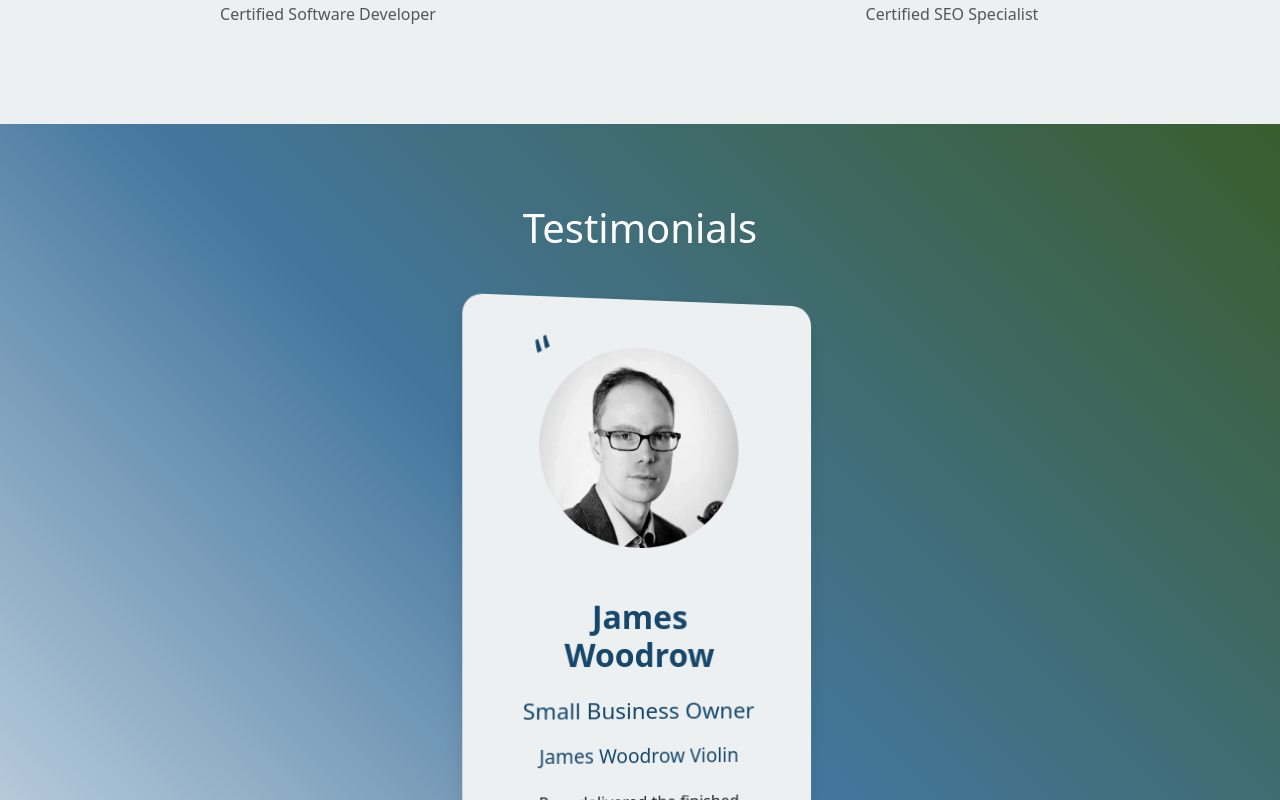
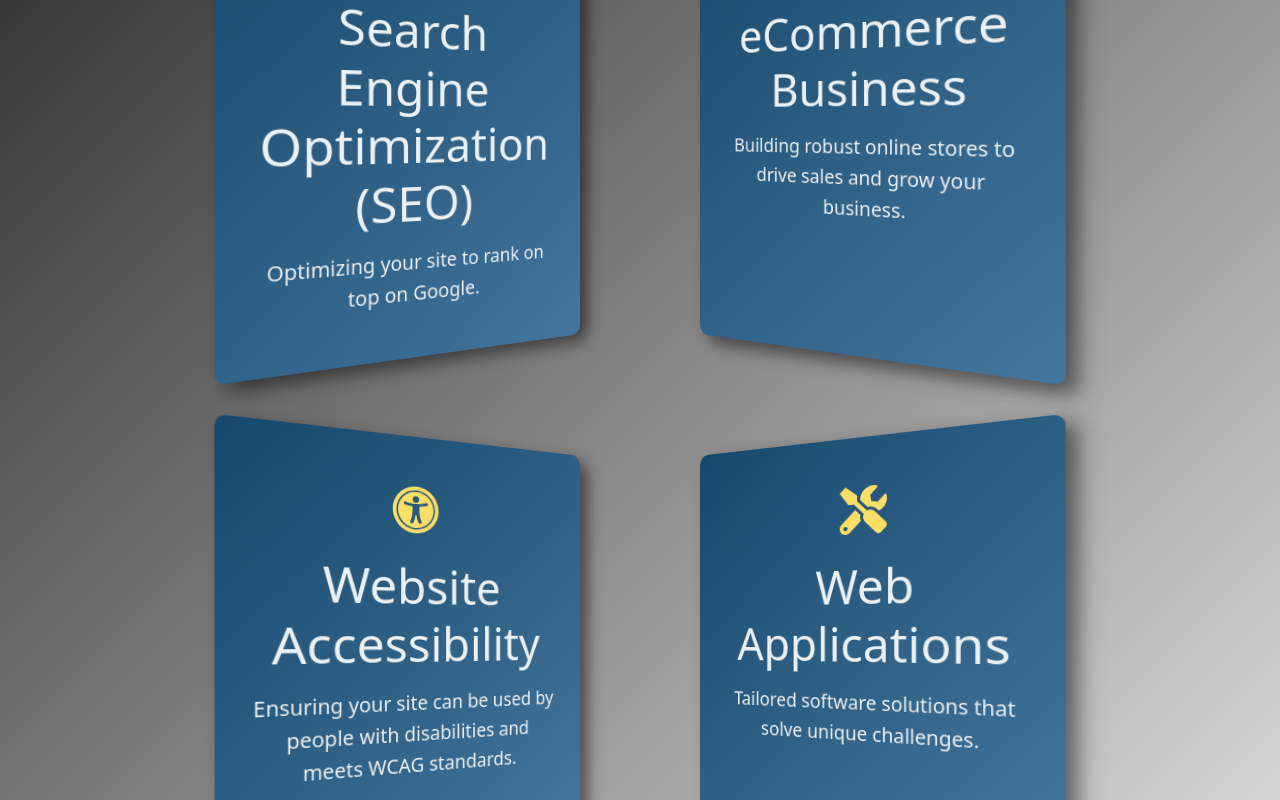
Before and after one commit to RoryDowse/react-portfolio, a React (Vite) app: page / in a window 1280 px wide. Shown: the part 1772-2572 px from the top of the page. Built offline with nearby package versions, Linux system fonts and the light colour scheme.

Commit message:
update max grid size

```diff
--- a/src/components/Services.css
+++ b/src/components/Services.css
@@ -17,7 +17,7 @@
 
 .services-container {
     display: grid;
-    grid-template-columns: repeat(auto-fit, minmax(300px, 1fr));
+    grid-template-columns: repeat(auto-fit, minmax(300px, 0.9fr));
     gap: 5rem;
     justify-content: center;
     justify-items: center;
@@ -80,7 +80,7 @@
 
 @media (max-width: 768px) {
     .services {
-        padding: 4rem;
+        padding: 2rem;
     }
     .service h3 {
         font-size: 2.5rem;
--- a/src/components/Testimonials.css
+++ b/src/components/Testimonials.css
@@ -1,21 +1,21 @@
 /* Testimonials Section */
 .testimonials {
-  padding: 5rem 2rem;
-  background: linear-gradient(-135deg, var(--muted-tertiary-color), var(--secondary-color), #dfe8f0);
-  text-align: center;
+    padding: 5rem 2rem;
+    background: linear-gradient(-135deg, var(--muted-tertiary-color), var(--secondary-color), #dfe8f0);
+    text-align: center;
+}
+
+/* Testimonials Container */
+.testimonials-container {
+  display: grid;
+  grid-template-columns: repeat(auto-fit, minmax(350px, 0.9fr));
+  gap: 3rem;
+  justify-content: center;
+  align-items: center;
 }
 
 .testimonials h2 {
   color: white;
-}
-
-/* Testimonials Container - Using Flexbox */
-.testimonials-container {
-  display: flex;
-  flex-wrap: wrap; /* Allow the items to wrap to the next line */
-  gap: 3rem; /* Space between the cards */
-  justify-content: center; /* Center the cards */
-  align-items: center; /* Align items vertically */
 }
 
 /* Individual Testimonial Card */
@@ -29,9 +29,6 @@
   transition: all 0.3s ease;
   transform: perspective(800px) rotateY(5deg);
   z-index: 1;
-  flex: 1 1 300px; /* Allow the card to grow/shrink but with a minimum width of 300px */
-  max-width: 350px; /* Set the max width */
-  box-sizing: border-box; /* Ensure padding doesn't increase the width */
 }
 
 .testimonial:hover {
@@ -50,25 +47,24 @@
 
 /* Name & Role */
 .testimonial h3 {
-  font-size: 2rem;
+  font-size: 1.5rem;
   color: var(--primary-color);
   font-weight: 700;
   margin-top: 50px;
 }
 
 .role {
-  font-size: 1.4rem;
+  font-size: 1.1rem;
   font-weight: 500;
   margin-top: 1rem;
   margin-bottom: 0.5rem;
-  color: var(--primary-color);
+  color: var(--secondary-color);
   line-height: 1.8;
 }
 
 .company {
-  font-size: 1.2rem;
-  font-weight: 500;
-  color: var(--primary-color);
+  font-size: 1.1rem;
+  color: var(--secondary-color);
   line-height: 1.8;
 }
 
@@ -108,6 +104,7 @@
   }
 }
 
+/* Adding animation to each testimonial */
 .testimonial:nth-child(odd) {
   animation: slideInUp 1s ease-out;
 }
--- a/src/pages/Home.jsx
+++ b/src/pages/Home.jsx
@@ -46,7 +46,7 @@ export default function Home() {
                 <script type="application/ld+json">{JSON.stringify(structuredData)}</script>
             </Helmet>
             <Hero />
-            {/* <Services /> */}
+            <Services />
             <Employer />
             <Affiliations />
             <Testimonials />
```
